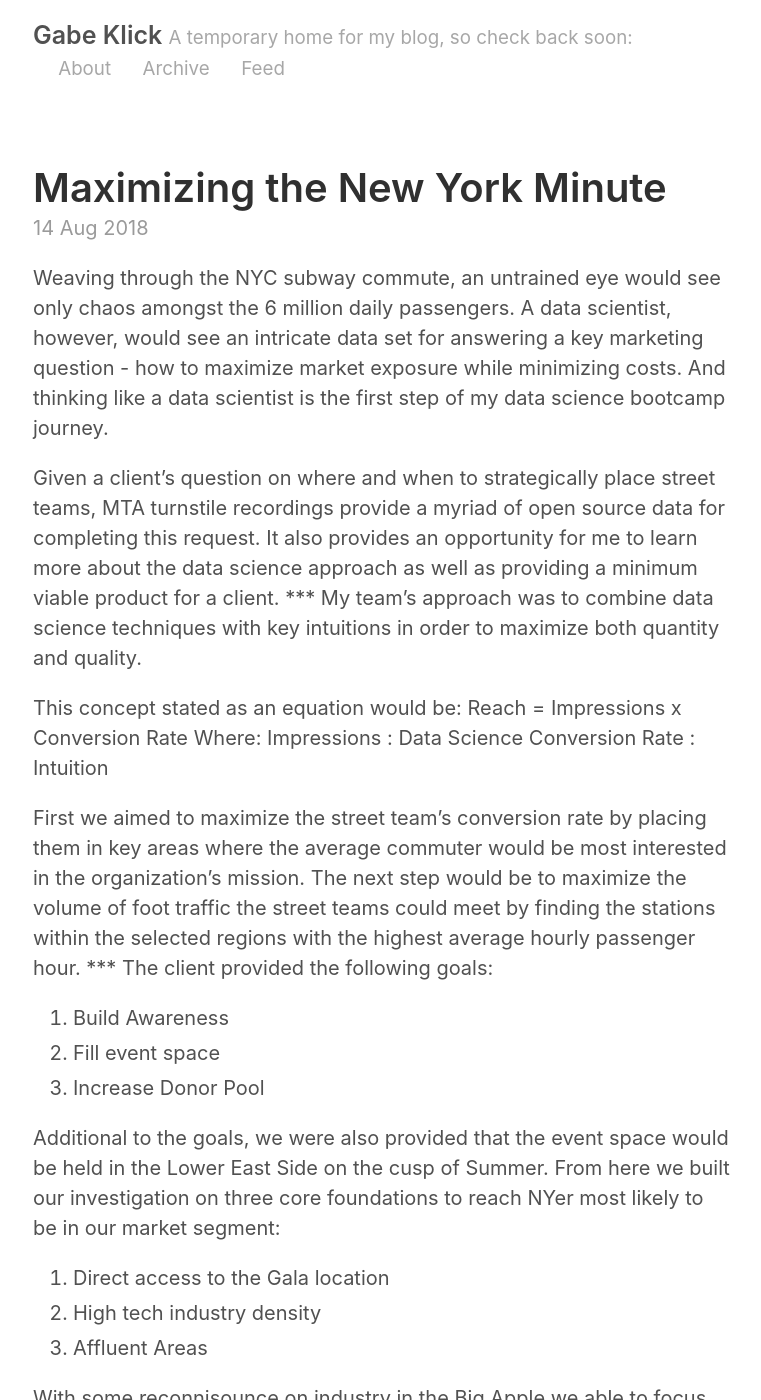
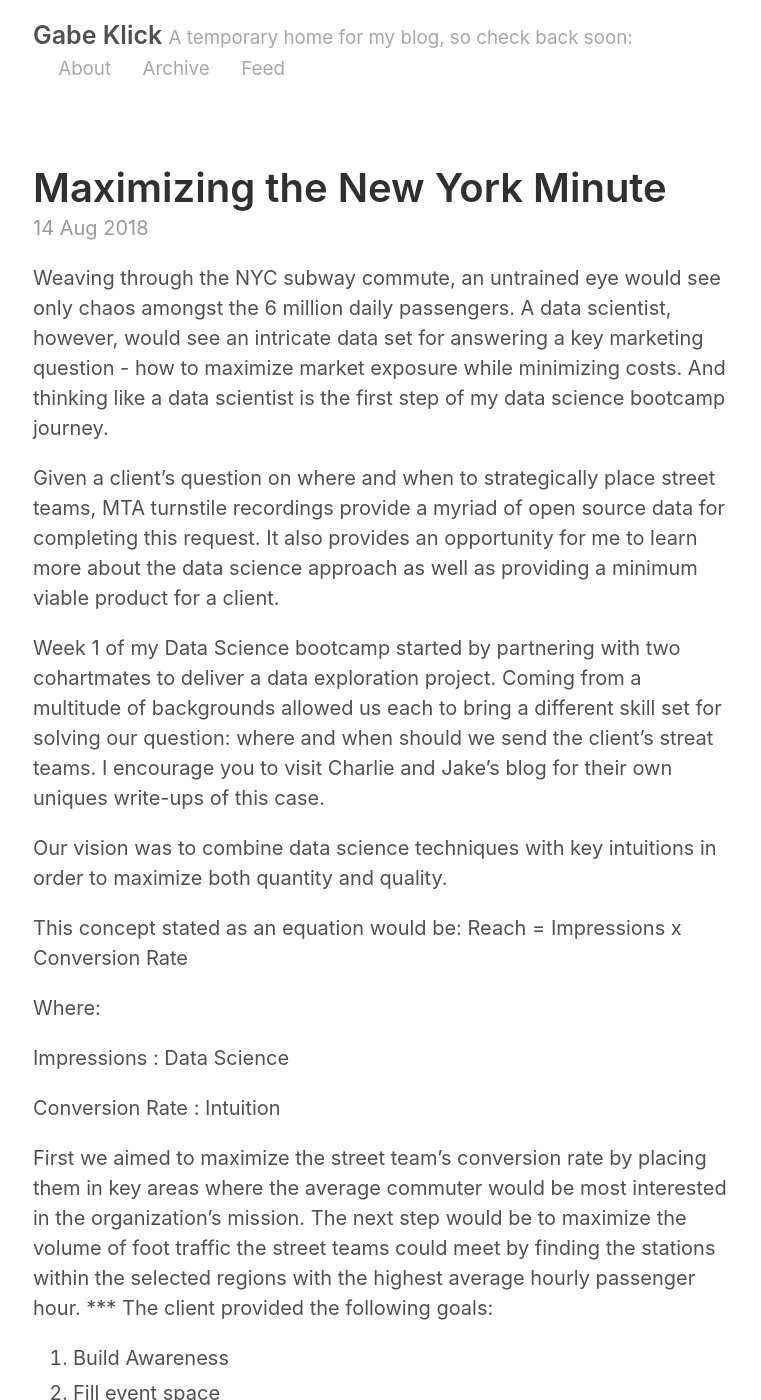
Before and after one commit to GKlick/GKlick.github.io, a Jekyll site: the page built from _posts/2018-08-14-Testing-Local-Images.md, in a window 1280 px wide and 1400 px high. Shown: the whole window, without its empty margins (257-1018 px from the left). Built offline with Jekyll 4.4.1, drawn with Linux system fonts in a browser that asks for light colours.

Commit message:
Update 2018-08-14-Testing-Local-Images.md

```diff
--- a/_posts/2018-08-14-Testing-Local-Images.md
+++ b/_posts/2018-08-14-Testing-Local-Images.md
@@ -6,13 +6,22 @@ title: Maximizing the New York Minute
 Weaving through the NYC subway commute, an untrained eye would see only chaos amongst the 6 million daily passengers. A data scientist, however, would see an intricate data set for answering a key marketing question - how to maximize market exposure while minimizing costs. And thinking like a data scientist is the first step of my data science bootcamp journey.
 
 Given a client’s question on where and when to strategically place street teams, MTA turnstile recordings provide a myriad of open source data for completing this request. It also provides an opportunity for me to learn more about the data science approach as well as providing a minimum viable product for a client.
-***
-My team’s approach was to combine data science techniques with key intuitions in order to maximize both quantity and quality.
+
+Week 1 of my Data Science bootcamp started by partnering with two cohartmates
+to deliver a data exploration project. Coming from a multitude
+of backgrounds allowed us each to bring a different skill set for solving our question:
+where and when should we send the client’s streat teams. I encourage you to visit Charlie and Jake’s blog for their own uniques write-ups of this case.
+
+
+Our vision was to combine data science techniques with key intuitions in order to maximize both quantity and quality.
 
 This concept stated as an equation would be:
 Reach = Impressions x Conversion Rate
-         Where:
+
+Where:
+
 Impressions : Data Science
+
 Conversion Rate : Intuition
 
 First  we aimed to maximize the street team’s conversion rate by placing them in key areas where the average commuter would be most interested in the organization’s mission. The next step would be to maximize the volume of foot traffic the street teams could meet by finding the stations within the selected regions with the highest average hourly passenger hour.
```
